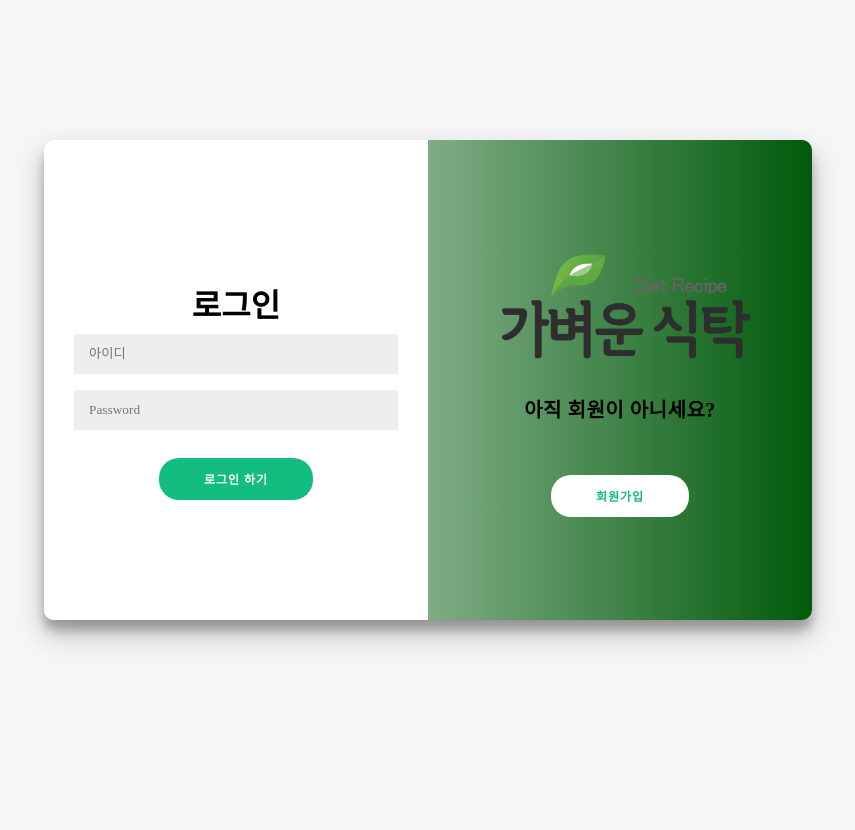
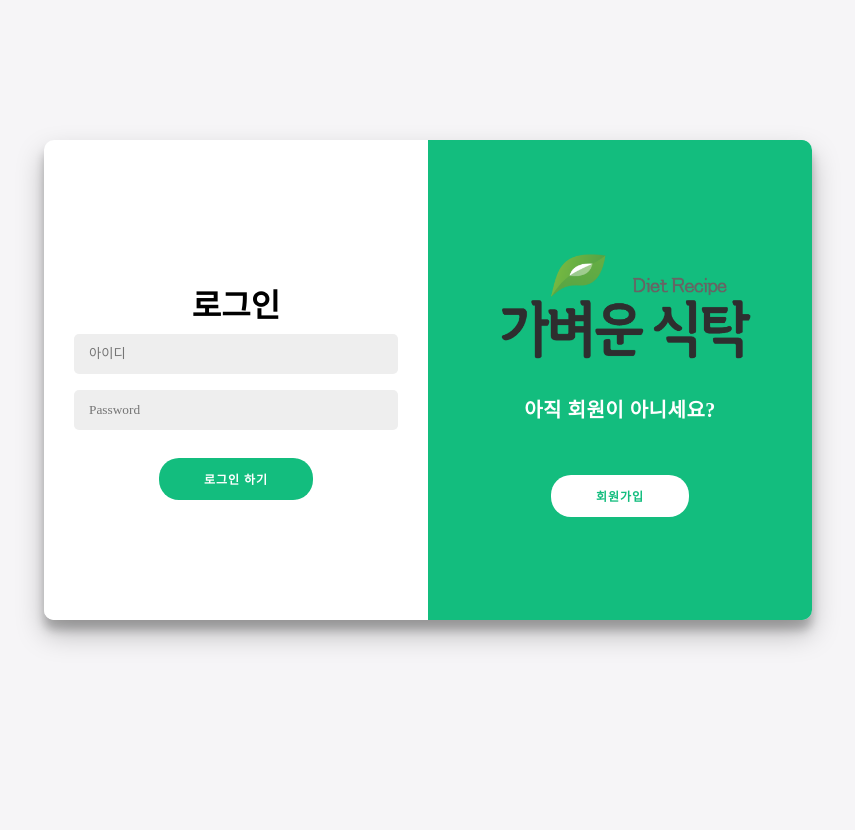
Before and after one commit to joorani/lightTable, a Flask app: page / in a window 1280 px wide. Shown: the whole page, without its empty margins (212-1067 px from the left). Run offline with Flask 2, Linux system fonts and the light colour scheme; some libraries are stand-ins or nearby versions; some web fonts are replaced.

Commit message:
login.css 수정

```diff
--- a/static/css/login.css
+++ b/static/css/login.css
@@ -84,10 +84,10 @@ a {
     margin-top: 10px;
 }
 
-
 input {
     background-color: #eee;
     border: none;
+    border-radius: 5px;
     padding: 12px 15px;
     margin: 8px 0;
     width: 100%;
@@ -166,12 +166,10 @@ input {
 
 .overlay {
     background: #13BD7E;
-    background: -webkit-linear-gradient(to right, #ffffff, #005a0b);
-    background: linear-gradient(to right, #ffffff, #005a0b);
     background-repeat: no-repeat;
     background-size: cover;
     background-position: 0 0;
-    color: black;
+    color: white;
     position: relative;
     left: -100%;
     height: 100%;
```
